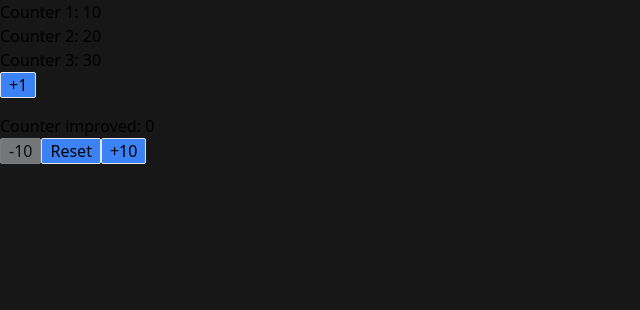
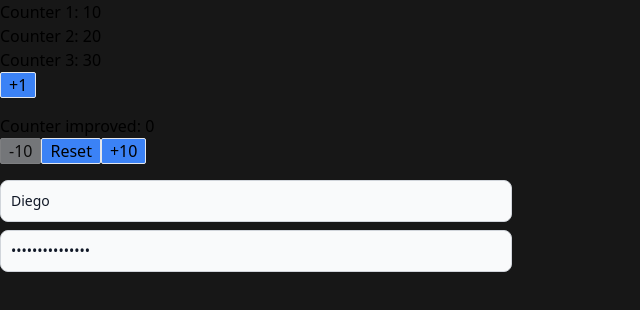
Before and after one commit to diego-gonzales/cfh-react-monorepo, a React (Vite) app in the folder packages/03-hooks-app/: page / in a window 1280 px wide. Shown: the top 310 px of the page, without its empty margins (0-640 px from the left). Built offline with nearby package versions, Linux system fonts and the light colour scheme.

Commit message:
trying useEffect hook

```diff
--- a/packages/03-hooks-app/src/App.tsx
+++ b/packages/03-hooks-app/src/App.tsx
@@ -1,5 +1,6 @@
 import { Counter } from './components/Counter'
 import { CounterImproved } from './components/CounterImproved'
+import { Login } from './components/Login'
 
 function App() {
   return (
@@ -8,8 +9,12 @@ function App() {
         <Counter />
       </div>
 
+      <div className="mb-4">
+        <CounterImproved />
+      </div>
+
       <div>
-        <CounterImproved />
+        <Login />
       </div>
     </>
   )
--- /dev/null
+++ b/packages/03-hooks-app/src/components/Input.tsx
@@ -0,0 +1,12 @@
+interface Props extends React.InputHTMLAttributes<HTMLInputElement> {}
+
+export const Input = (props: Props) => {
+  return (
+    <input
+      type="text"
+      className="bg-gray-50 border border-gray-300 text-gray-900 text-sm rounded-lg focus:ring-blue-500 focus:border-blue-500 block w-full p-2.5 dark:bg-gray-700 dark:border-gray-600 dark:placeholder-gray-400 dark:text-white dark:focus:ring-blue-500 dark:focus:border-blue-500"
+      required
+      {...props}
+    />
+  )
+}
--- /dev/null
+++ b/packages/03-hooks-app/src/components/Login.tsx
@@ -0,0 +1,61 @@
+import { useEffect, useState } from 'react'
+import { Input } from './Input'
+import { Message } from './Message'
+
+export const Login = () => {
+  const [myForm, setMyForm] = useState({
+    email: 'Diego',
+    password: 'diego@email.com',
+  })
+
+  const handleInputChange = (event: React.ChangeEvent<HTMLInputElement>) => {
+    setMyForm({
+      ...myForm,
+      [event.target.name]: event.target.value,
+    })
+  }
+
+  useEffect(() => {
+    // console.log('useEffect called')
+  }, [])
+
+  useEffect(() => {
+    // console.log('form changed')
+  }, [myForm])
+
+  useEffect(() => {
+    // console.log('email field changed')
+  }, [myForm.email])
+
+  useEffect(() => {
+    // console.log('password field changed')
+  }, [myForm.password])
+
+  return (
+    <>
+      <form className="max-w-lg">
+        <div className="mb-2">
+          <Input
+            name="email"
+            placeholder="Email"
+            type="email"
+            value={myForm.email}
+            onChange={handleInputChange}
+          />
+        </div>
+
+        <div>
+          <Input
+            name="password"
+            placeholder="Password"
+            type="password"
+            value={myForm.password}
+            onChange={handleInputChange}
+          />
+        </div>
+      </form>
+
+      {myForm.email === 'Diego Eduardo' && <Message />}
+    </>
+  )
+}
--- /dev/null
+++ b/packages/03-hooks-app/src/components/Message.tsx
@@ -0,0 +1,17 @@
+import { useEffect } from 'react'
+
+export const Message = () => {
+  useEffect(() => {
+    const onMouseMove = (e: MouseEvent) => {
+      console.log(e.clientX, e.clientY)
+    }
+
+    window.addEventListener('mousemove', onMouseMove)
+
+    return () => {
+      window.removeEventListener('mousemove', onMouseMove)
+    }
+  }, [])
+
+  return <div>This is a message</div>
+}
```
